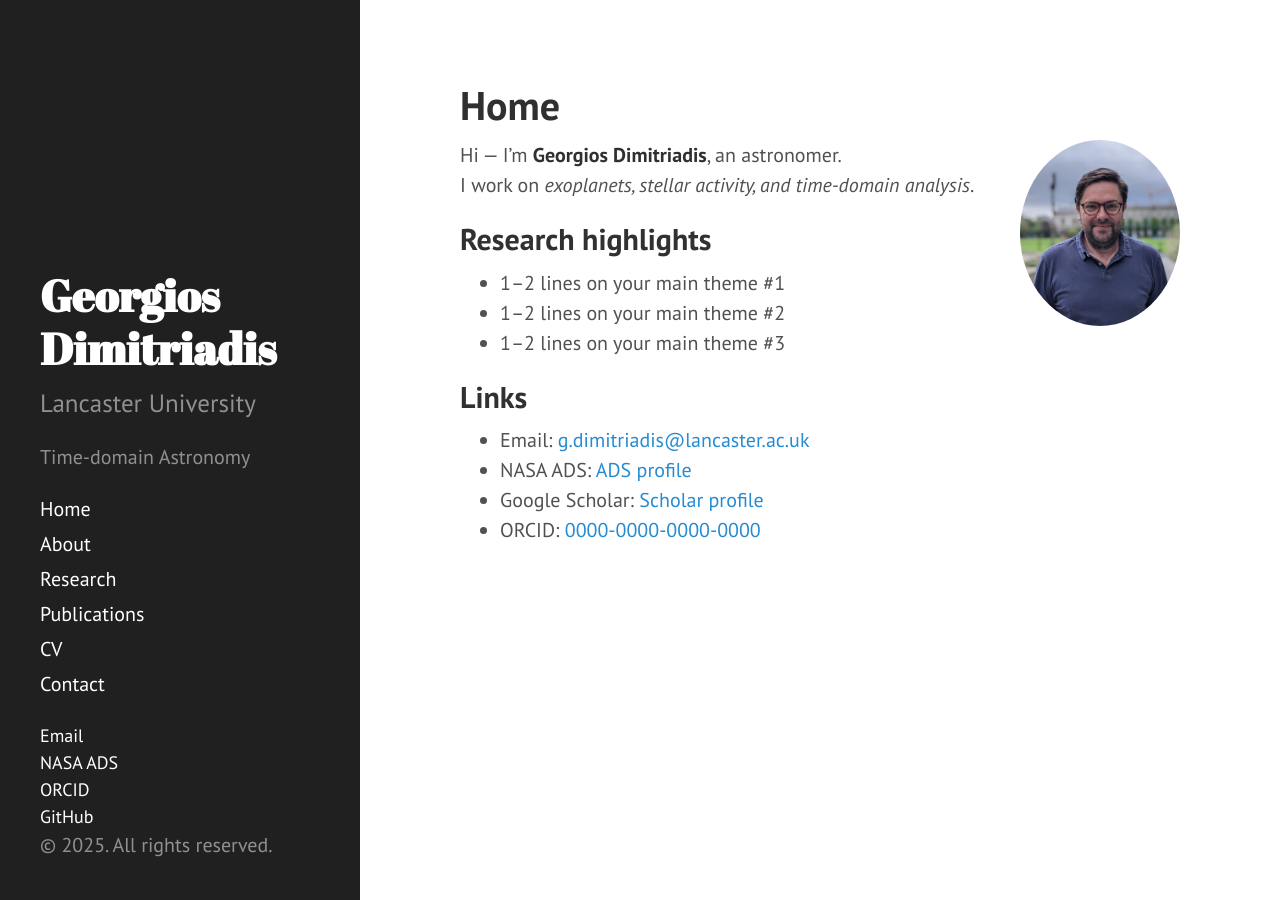
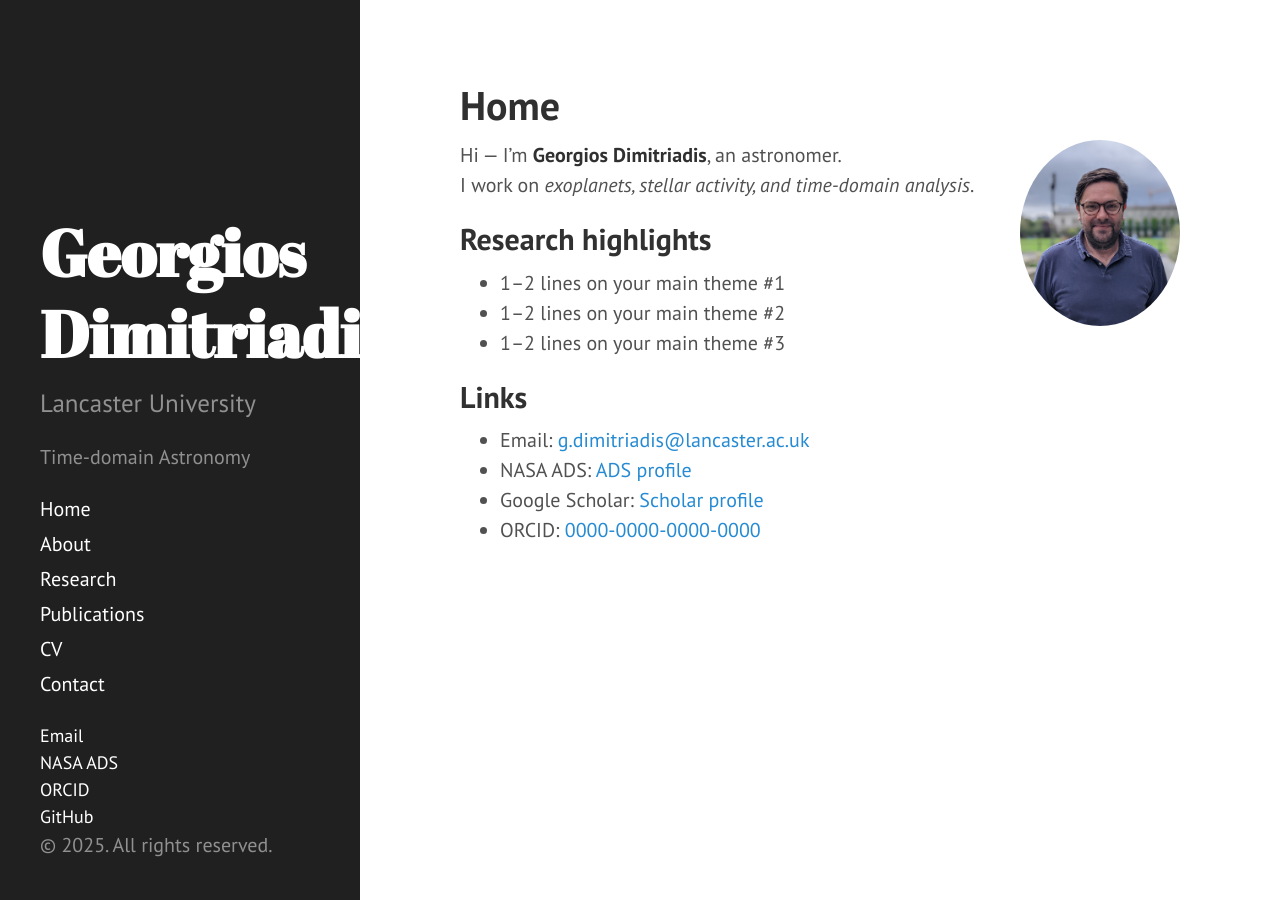
Before and after one commit to geodimitriadis/geodimitriadis.github.io, a Jekyll site: the page built from index.html, in a window 1280 px wide. Built offline with Jekyll 4.4.1, drawn with Linux system fonts in a browser that asks for light colours; the list of posts is cut into pages by our own code.

Commit message:
Update hyde.css

```diff
--- a/public/css/hyde.css
+++ b/public/css/hyde.css
@@ -252,9 +252,3 @@ a.sidebar-nav-item:focus {
 .sidebar-links { margin-top: 1rem; font-size: 0.9rem; }
 .sidebar-links a { text-decoration: none; }
 .sidebar-links a:hover { text-decoration: underline; }
-
-.sidebar-about h1,
-.sidebar-about h1 a {
-  font-size: 2.2rem !important;
-  line-height: 1.2 !important;
-}
```
